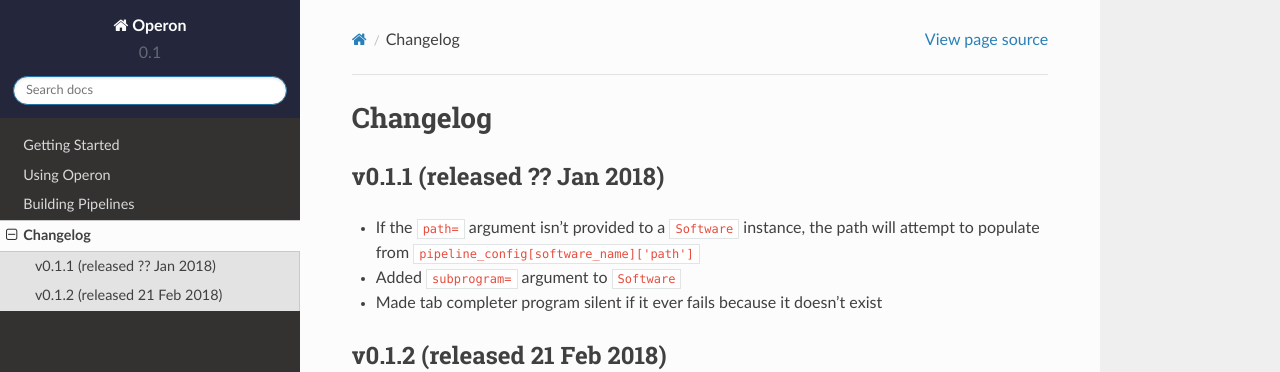
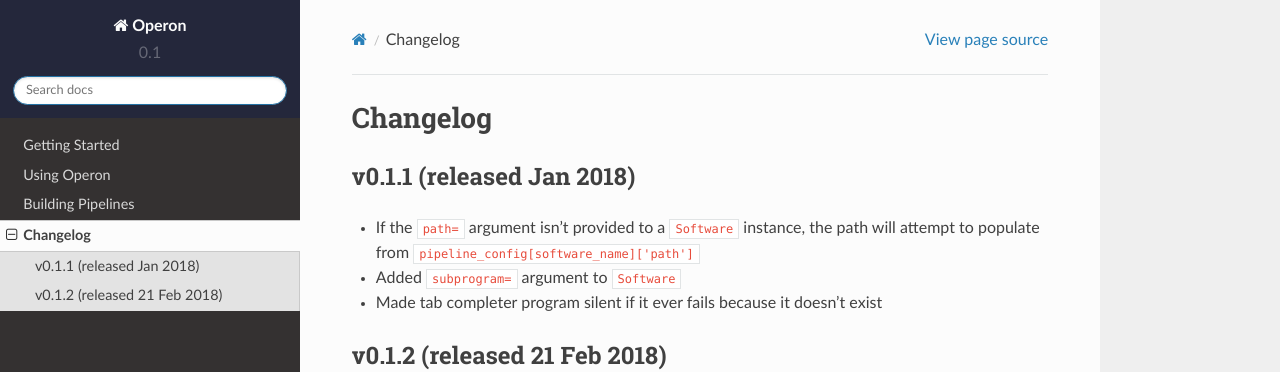
Before and after one commit to djf604/operon, a Sphinx documentation site: the page built from docs/changelog.rst, in a window 1280 px wide. Shown: the top 372 px of the page. Built offline with Sphinx 7.4.7 and the Read the Docs theme 2.0.0, drawn with Linux system fonts in a browser that asks for light colours.

Commit message:
Small change to docs

```diff
--- a/docs/changelog.rst
+++ b/docs/changelog.rst
@@ -1,8 +1,8 @@
 Changelog
 =========
 
-v0.1.1 (released ?? Jan 2018)
------------------------------
+v0.1.1 (released Jan 2018)
+--------------------------
 * If the ``path=`` argument isn't provided to a ``Software`` instance, the path will attempt to populate from
   ``pipeline_config[software_name]['path']``
 * Added ``subprogram=`` argument to ``Software``
```
